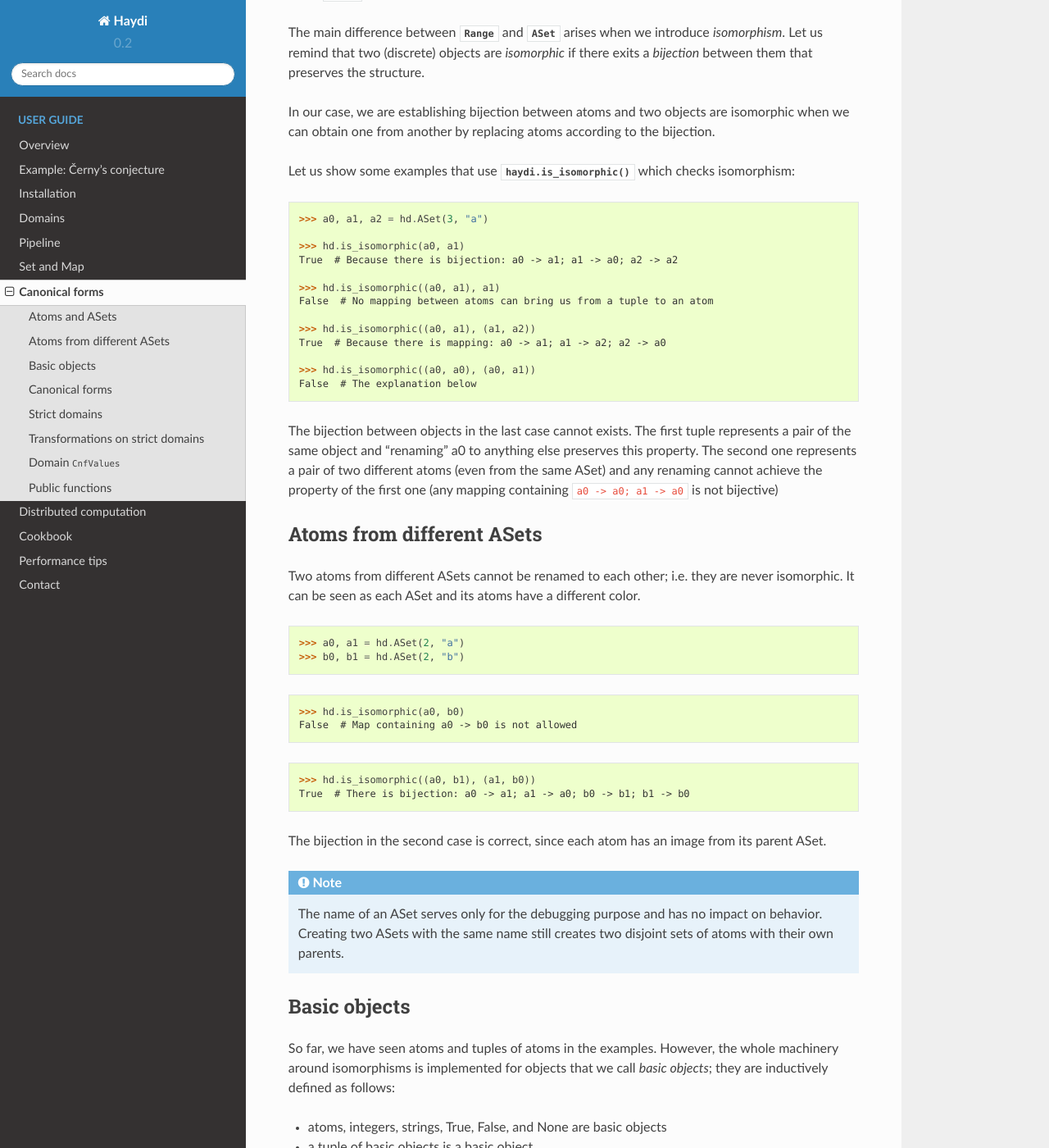
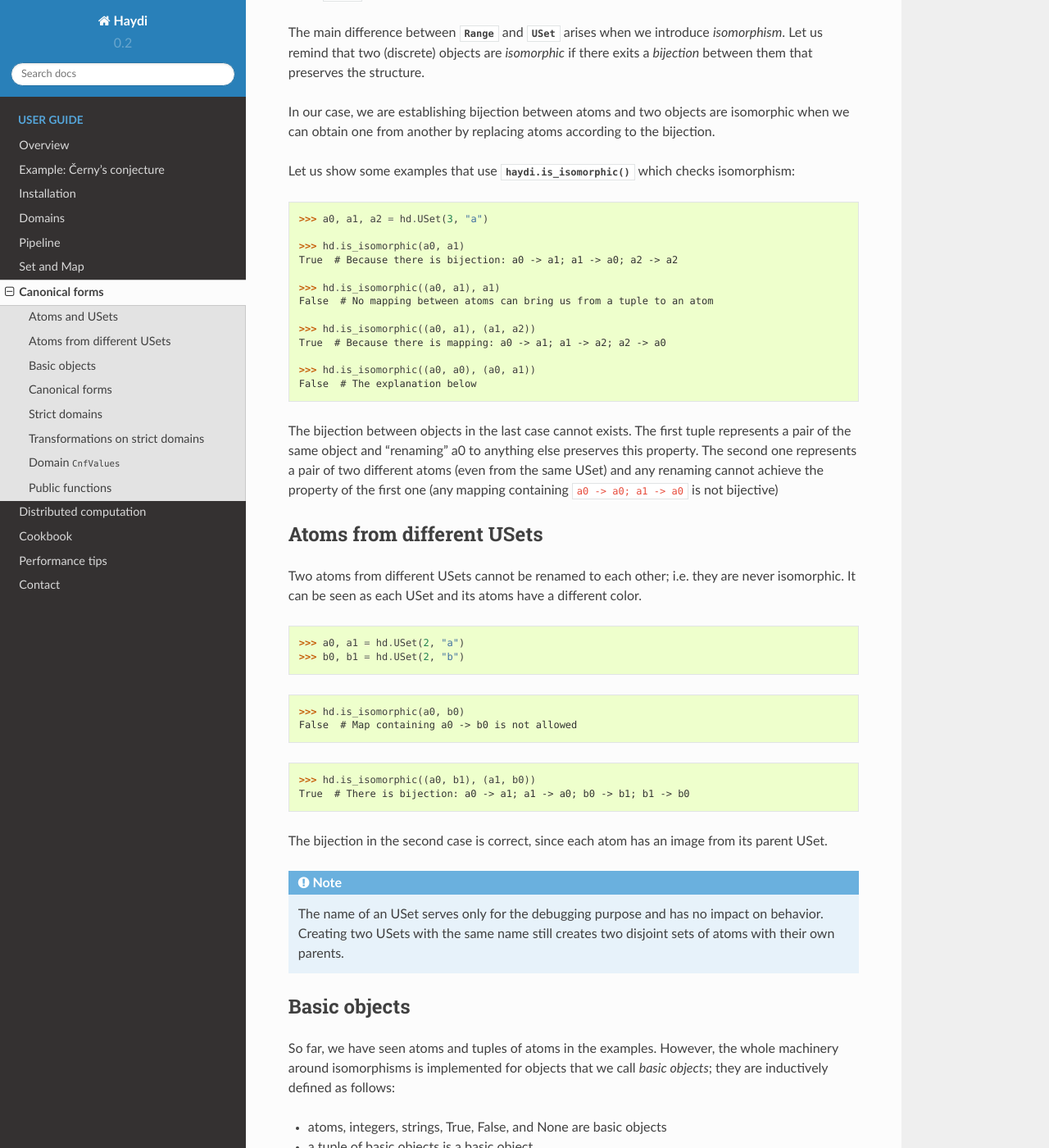
Before and after one commit to spirali/haydi, a Sphinx documentation site: the page built from docs/source/cnfs.rst, in a window 1280 px wide and 1400 px high, scrolled down 738 px. Shown: the whole window at 82% size. Built offline with Sphinx 7.4.7 and the Read the Docs theme 2.0.0, drawn with Linux system fonts in a browser that asks for light colours; some of the changed text lies outside the part shown.

Commit message:
REF: change ASet to USet

```diff
--- a/docs/source/cnfs.rst
+++ b/docs/source/cnfs.rst
@@ -9,39 +9,39 @@ This section covers a feature that serves to iterate only non-isomorphic
 elements in a domain. It is based on iterating over `canonical forms`_ -- one
 element for each equivalence class of isomorphism_.
 
-Basic building blocks for the whole machinery are *Atoms* and *ASets*, that
+Basic building blocks for the whole machinery are *Atoms* and *USets*, that
 allows to define bijections between elements.
 
 .. _`canonical forms`: https://en.wikipedia.org/wiki/Canonical_form
 .. _isomorphism: https://en.wikipedia.org/wiki/Isomorphism
 
 
-Atoms and ASets
+Atoms and USets
 ---------------
 
-Domain :class:`ASet` contains a finite number of instances of class
-:class:`Atom`. When a new ASet is created a number of atoms and a name have to
-be specified. With a new ASet new atoms are created. Each atom remembers its
-index number and parent ASet that created it::
+Domain :class:`USet` contains a finite number of instances of class
+:class:`Atom`. When a new USet is created a number of atoms and a name have to
+be specified. With a new USet new atoms are created. Each atom remembers its
+index number and parent USet that created it::
 
     >>> import haydi as hd
-    >>> aset = hd.ASet(3, "a")  # Create a new Aset
-    >>> aset
-    <ASet id=1 size=3 name=a>
-    >>> list(aset)               # Atoms in aset
+    >>> uset = hd.USet(3, "a")  # Create a new USet
+    >>> uset
+    <USet id=1 size=3 name=a>
+    >>> list(uset)               # Atoms in uset
     [a0, a1, a2]
-    >>> a0, a1, a2 = list(aset)
+    >>> a0, a1, a2 = list(uset)
     >>> a0.index
     0
-    >>> a0.parent                # Each Atom remembers its parent ASet
-    <ASet id=1 size=3 name=a>
+    >>> a0.parent                # Each Atom remembers its parent USet
+    <USet id=1 size=3 name=a>
 
 
-From the perspective of pipeline methods ``iterate()`` and ``generate()``, ASet
+From the perspective of pipeline methods ``iterate()`` and ``generate()``, USet
 behaves as a kind of fancy :class:`Range` that wraps numbers into special
 objects.
 
-The main difference between :class:`Range` and :class:`ASet` arises when we
+The main difference between :class:`Range` and :class:`USet` arises when we
 introduce *isomorphism*. Let us remind that two (discrete) objects are
 *isomorphic* if there exits a *bijection* between them that preserves the
 structure.
@@ -53,7 +53,7 @@ the bijection.
 Let us show some examples that use :func:`haydi.is_isomorphic` which checks
 isomorphism::
 
-    >>> a0, a1, a2 = hd.ASet(3, "a")
+    >>> a0, a1, a2 = hd.USet(3, "a")
 
     >>> hd.is_isomorphic(a0, a1)
     True  # Because there is bijection: a0 -> a1; a1 -> a0; a2 -> a2
@@ -70,19 +70,19 @@ isomorphism::
 The bijection between objects in the last case cannot exists. The first tuple
 represents a pair of the same object and "renaming" a0 to anything else
 preserves this property. The second one represents a pair of two different atoms
-(even from the same ASet) and any renaming cannot achieve the property of the
+(even from the same USet) and any renaming cannot achieve the property of the
 first one (any mapping containing ``a0 -> a0; a1 -> a0`` is not bijective)
 
 
-Atoms from different ASets
+Atoms from different USets
 --------------------------
 
-Two atoms from different ASets cannot be renamed to each other; i.e. they are
-never isomorphic. It can be seen as each ASet and its atoms have a different
+Two atoms from different USets cannot be renamed to each other; i.e. they are
+never isomorphic. It can be seen as each USet and its atoms have a different
 color.
 
-    >>> a0, a1 = hd.ASet(2, "a")
-    >>> b0, b1 = hd.ASet(2, "b")
+    >>> a0, a1 = hd.USet(2, "a")
+    >>> b0, b1 = hd.USet(2, "b")
 
     >>> hd.is_isomorphic(a0, b0)  # doctest: +SKIP
     False  # Map containing a0 -> b0 is not allowed
@@ -91,12 +91,12 @@ color.
     True  # There is bijection: a0 -> a1; a1 -> a0; b0 -> b1; b1 -> b0
 
 The bijection in the second case is correct, since each atom has an image from
-its parent ASet.
+its parent USet.
 
 .. note::
 
-   The name of an ASet serves only for the debugging purpose and has no impact
-   on behavior. Creating two ASets with the same name still creates two disjoint
+   The name of an USet serves only for the debugging purpose and has no impact
+   on behavior. Creating two USets with the same name still creates two disjoint
    sets of atoms with their own parents.
 
 
@@ -114,7 +114,7 @@ whole machinery around isomorphisms is implemented for objects that we call
 
 Examples::
 
-   >>> a0, a1, a2 = hd.ASet(3, "a")
+   >>> a0, a1, a2 = hd.USet(3, "a")
 
    >>> hd.is_isomorphic((a0, 1), (a0, 2))
    False  # Renaming is defined only for atoms, not for other objects
@@ -131,7 +131,7 @@ Canonical forms
 
 Since we are interested only in finite (basic) objects, they contain only
 finitely many atoms, so there are only finitely many bijections (recall that
-ASets are finite). Therefore, each class of equivalence induced by
+USets are finite). Therefore, each class of equivalence induced by
 isomorphism is also finite.
 
 In Haydi, there there is a fixed linear ordering of all basic objects defined by
@@ -144,22 +144,22 @@ domain; therefore, we obtain only one element for each equivalence class.
 
 Let us show some examples::
 
-  >>> aset = hd.ASet(3, "a")
-  >>> bset = hd.ASet(3, "b")
+  >>> uset = hd.USet(3, "a")
+  >>> bset = hd.USet(3, "b")
 
-  >>> list(aset)  # All elements
+  >>> list(uset)  # All elements
   [a0, a1, a2]
 
-  >>> list(aset.cnfs())  # Canonical forms
+  >>> list(uset.cnfs())  # Canonical forms
   [a0]
 
-  >>> list(aset + bset)  # All elements
+  >>> list(uset + bset)  # All elements
   [a0, a1, a2, b0, b1, b2]
 
-  >>> list((aset + bset).cnfs())  # Canonical forms
+  >>> list((uset + bset).cnfs())  # Canonical forms
   [a0, b0]
 
-  >>> p = aset * aset
+  >>> p = uset * uset
   >>> list(p)  # All elements
   [(a0, a0), (a0, a1), (a0, a2),(a1, a0), (a1, a1),
    (a1, a2), (a2, a0), (a2, a1), (a2, a2)]
@@ -168,7 +168,7 @@ Let us show some examples::
   [(a0, a0), (a0, a1)]
 
 
-  >>> s = hd.Subsets(aset + bset, 2)
+  >>> s = hd.Subsets(uset + bset, 2)
   >>> list(s)  # All elements
   [{a0, a1}, {a0, a2}, {a0, b0}, {a0, b1}, {a0, b2}, {a1, a2}, {a1, b0},
    {a1, b1}, {a1, b2}, {a2, b0}, {a2, b1}, {a2, b2}, {b0, b1}, {b0, b2}, {b1, b2}]
@@ -199,7 +199,7 @@ attribute ``strict``::
 All basic domain compositions preserve strictness if and only if all their inner
 domains are also strict, e.g.::
 
-  >>> domain = hd.Subsets(hd.Range(5) * hd.ASet(2))
+  >>> domain = hd.Subsets(hd.Range(5) * hd.USet(2))
   >>> domain.strict
   True
 
@@ -219,7 +219,7 @@ In most cases, when we want to use ``cnfs()`` while applying a transformation,
 we can simply move the transformation into the pipeline, where are no such
 restrictions, since in the pipeline we do not create a new domain::
 
-   >>> domain = hd.ASet(3, "a") * hd.Range(4)
+   >>> domain = hd.USet(3, "a") * hd.Range(4)
 
    >>> list(domain.cnfs())  # This is Ok
    >>> new_domain = domain.map(lambda x: SomeMyClass(x))
@@ -234,7 +234,7 @@ restrictions, since in the pipeline we do not create a new domain::
 If we really need to create a new strict domain by applying a transformation, it
 is now possible only with filter by the following way:
 
-   >>> domain = hd.ASet(3, "a") * hd.Range(4)
+   >>> domain = hd.USet(3, "a") * hd.Range(4)
    >>> new_domain = domain.filter(lambda x: x[1] != 2, strict=True)
    >>> new_domain.strict
    True
@@ -264,8 +264,8 @@ elements, you can use :class:`CnfValues`. The difference is that
 adds necessary objects into the domain to make it strict (i.e. it adds all
 elements isomorphic to the given canonical elements)::
 
-    >>> aset = hd.ASet(3, "a")
-    >>> a0, a1, a2 = aset
+    >>> uset = hd.USet(3, "a")
+    >>> a0, a1, a2 = uset
     >>> domain = hd.CnfValues((a0, (a0, a1), "x"))
 
     >>> list(domain.cnfs())
--- a/docs/source/domains.rst
+++ b/docs/source/domains.rst
@@ -20,9 +20,9 @@ composable, i.e. more complex domains can be created from the simpler ones.
 There are six *elementary domains* shipped with Haydi: :class:`Range` (range of
 integers), :class:`Values` (domain of explicitly listed Python objects),
 :class:`Boolean` (two-element domain), and :class:`NoneDomain` (a domain
-containing only one element: ``None``), :class:`ASet`, and :class:`CnfValues`.
+containing only one element: ``None``), :class:`USet`, and :class:`CnfValues`.
 
-Domains :class:`ASet` and :class:`CnfValues` are little bit special and they are
+Domains :class:`USet` and :class:`CnfValues` are little bit special and they are
 designed for enumerating non-isomorphic structures. The topic is covered in
 :doc:`cnfs`; these domains are not used in this section.
 
--- a/docs/source/example.rst
+++ b/docs/source/example.rst
@@ -26,8 +26,8 @@ First, we describe deterministic automata by their transition functions
     >>> n_states = 4   # Number of states
     >>> n_symbols = 2  # Number of symbols in alphabet
 
-    >>> states = hd.ASet(n_states, "q")  # set of states q0, q1, ..., q_{n_states-1}
-    >>> alphabet = hd.ASet(n_symbols, "a")  # set of symbols a0, ..., a_{a_symbols-1}
+    >>> states = hd.USet(n_states, "q")  # set of states q0, q1, ..., q_{n_states-1}
+    >>> alphabet = hd.USet(n_symbols, "a")  # set of symbols a0, ..., a_{a_symbols-1}
 
     # All Mappings (states * alphabet) -> states
     >>> delta = hd.Mappings(states * alphabet, states)
--- a/docs/source/overview.rst
+++ b/docs/source/overview.rst
@@ -21,7 +21,7 @@ Example of usage
   edges)::
 
     >>> import haydi as hd
-    >>> nodes = hd.ASet(2, "n")  # A two-element set with (anonymous) elements {n0, n1}
+    >>> nodes = hd.USet(2, "n")  # A two-element set with (unlabeled) elements {n0, n1}
     >>> graphs = hd.Subsets(nodes * nodes)  # Subsets of a cartesian product
 
 * Now we can **iterate all elements**::
--- a/src/haydi/__init__.py
+++ b/src/haydi/__init__.py
@@ -13,7 +13,7 @@ from .base.permutations import Permutations  # noqa
 # Elementary domains
 from .base.boolean import Boolean  # noqa
 from .base.nonedomain import NoneDomain  # noqa
-from .base.aset import ASet  # noqa
+from .base.uset import USet  # noqa
 from .base.range import Range  # noqa
 from .base.values import Values, CnfValues  # noqa
 
```
Also changed, not shown: README.md (+1 -1 lines), docs/source/cookbook.rst (+4 -4 lines), 13 other files.
